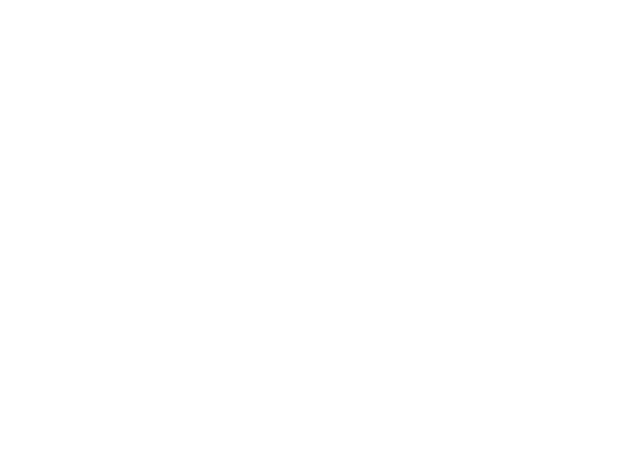
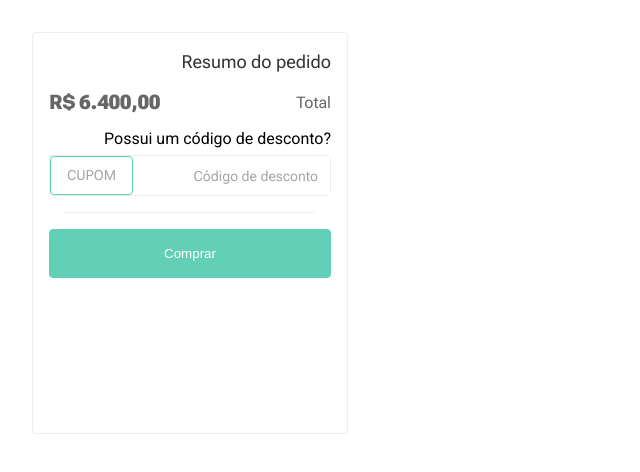
Before and after one commit to JanainaNogueira/Desafio-Ecommerce-Compass, a React (Vite) app: page / in a window 1280 px wide. Shown: the top 472 px of the page, without its empty margins (0-640 px from the left). Built offline with nearby package versions, Linux system fonts and the light colour scheme.

Commit message:
feat: Order Summary added

```diff
--- /dev/null
+++ b/components/OrderSummary/index.jsx
@@ -0,0 +1,34 @@
+import classes from './index.module.css'
+
+function OrderSummary () {
+    return(
+        <div className={classes.mainDiv}>
+            <p className={classes.titleSummary}>
+                Resumo do pedido
+            </p>
+            <div className={classes.totalOrder}>
+                <p>R$ 6.400,00</p>
+                <p>Total</p>
+            </div>
+            <div className={classes.couponDiv}>
+                <p>
+                    Possui um código de desconto?
+                </p>
+                <div>
+                    <label htmlFor="cupom">CUPOM</label>
+                    <input
+                        id="cupom"
+                        type="cupom"
+                        name="cupom"
+                        value="Código de desconto"
+                    />
+                </div>
+            </div>
+            <p className={classes.line}></p>
+            <button className={classes.buyButton}>Comprar</button>
+
+        </div>
+    );
+}
+
+export default OrderSummary;
--- /dev/null
+++ b/components/OrderSummary/index.module.css
@@ -0,0 +1,133 @@
+@import url('https://fonts.googleapis.com/css2?family=Roboto+Flex:opsz,wght@8..144,400;8..144,600;8..144,900&family=Roboto:wght@100&display=swap');
+
+.mainDiv {
+    display: flex;
+    width: 17.625rem;
+    height: 23rem;
+    padding: var(--spacing-xl, 1rem);
+    flex-direction: column;
+    align-items: center;
+    gap: var(--spacing-xl, 1rem);
+    flex-shrink: 0;
+    border-radius: 0.25rem;
+    border: 1px solid #EEE;
+    background: #FFF;
+
+}
+
+.titleSummary {
+    align-self: stretch;
+    color: #333;
+    text-align: right;
+    font-family: Roboto Flex;
+    font-size: 1.125rem;
+    font-style: normal;
+    font-weight: 500;
+    line-height: 1.5625rem; /* 138.889% */
+}
+
+.totalOrder {
+    display: flex;
+    align-items: flex-start;
+    gap: var(--spacing-2-xl, 1.5rem);
+    align-self: stretch;
+}
+
+.totalOrder :first-child {
+    color: #666666;
+    font-family: Roboto Flex;
+    font-size: 1.25rem;
+    font-style: normal;
+    font-weight: 900;
+    line-height: 1.5625rem; /* 125% */
+}
+
+.totalOrder :last-child {
+    flex: 1 0 0;
+    color: #666;
+    text-align: right;
+    font-family: Roboto Flex;
+    font-size: 1rem;
+    font-style: normal;
+    font-weight: 400;
+    line-height: 1.5625rem; /* 156.25% */
+}
+
+.couponDiv {
+    display: flex;
+    flex-direction: column;
+    justify-content: center;
+    align-items: flex-end;
+    gap: var(--spacing-lg, 0.5rem);
+    align-self: stretch;
+}
+
+.couponDiv div {
+    display: flex;
+    padding-right: 0px;
+    align-items: center;
+    gap: 0.625rem;
+    align-self: stretch;
+    border-radius: 0.25rem;
+    border: 1px solid #EEE;
+    background: #FFF;
+}
+
+.couponDiv div label {
+    display: flex;
+    padding: 0.625rem var(--spacing-xl, 1rem) 0.6875rem var(--spacing-xl, 1rem);
+    justify-content: center;
+    align-items: flex-end;
+    gap: var(--spacing-lg, 0.5rem);
+    border-radius: var(--radius-sm, 0.25rem) 0.25rem var(--radius-sm, 0.25rem) var(--radius-sm, 0.25rem);
+    border: 1px solid #62D0B6;
+
+
+    color: #A5A5A5;
+    text-align: right;
+    font-family: Roboto Flex;
+    font-size: 0.875rem;
+    font-style: normal;
+    font-weight: 400;
+    line-height: normal;
+}
+
+.couponDiv div input{
+    display: flex;
+    padding-right: 0px;
+    align-items: center;
+    gap: 0.625rem;
+    align-self: stretch;
+    border: none;
+    background: #FFF;
+    text-align: center;
+    padding-inline-end: 0.75rem;
+
+    color: #A5A5A5;
+    text-align: right;
+    font-family: Roboto Flex;
+    font-size: 0.875rem;
+    font-style: normal;
+    font-weight: 400;
+    line-height: normal;
+    flex: 1 0 0;
+}
+
+.line {
+    width: 15.625rem;
+    height: 0.0625rem;
+    background: #EEE;
+}
+
+.buyButton {
+    display: flex;
+    padding: var(--spacing-xl, 1rem);
+    justify-content: center;
+    align-items: center;
+    gap: var(--spacing-lg, 0.5rem);
+    align-self: stretch;
+    border-radius: var(--radius-sm, 0.25rem);
+    border: 1px solid #62D0B6;
+    background: #62D0B6;
+    color: #FFFFFF;
+}
--- a/src/App.jsx
+++ b/src/App.jsx
@@ -1,10 +1,12 @@
 import './App.css'
+
+import OrderSummary from '../components/OrderSummary/index'
 
 function App() {
 
   return (
     <>
-
+      <OrderSummary/>
     </>
   )
 }
```
